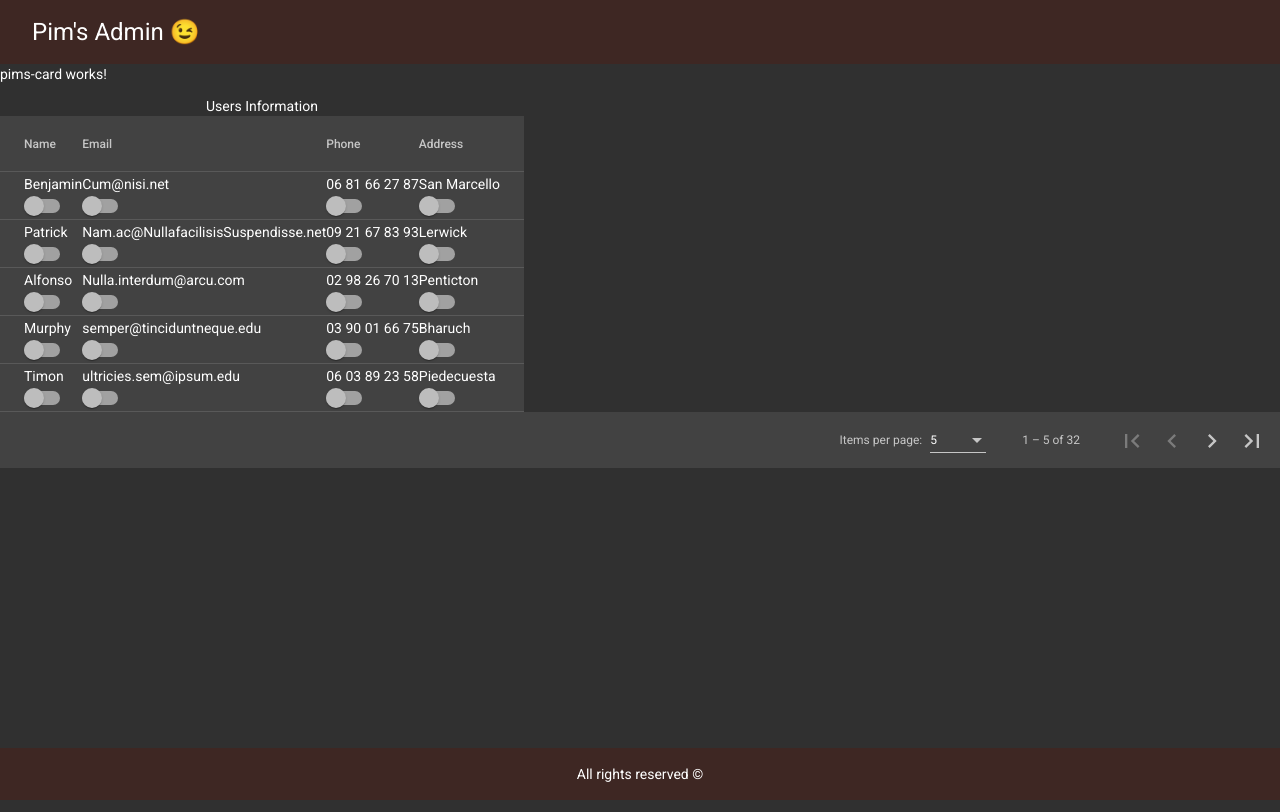
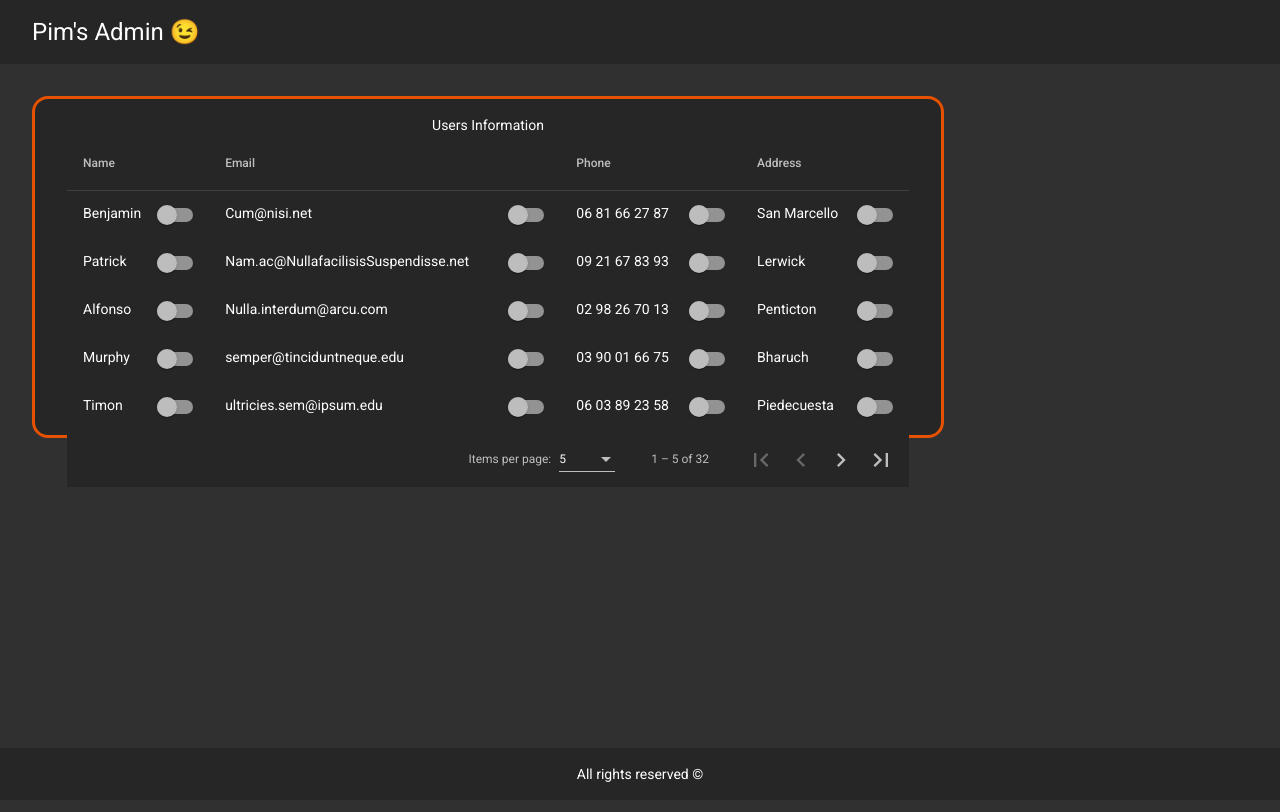
Before and after one commit to flowg/pims-admin, an Angular app: page /dashboard in a window 1280 px wide. Built offline with nearby package versions, Linux system fonts and the light colour scheme.

Commit message:
Added more styling

```diff
--- a/src/app/components/footer/footer.component.scss
+++ b/src/app/components/footer/footer.component.scss
@@ -1,14 +1,9 @@
 // Imports
 @import 'variables';
 
-// Variables
-
-// Extract the palettes you need from the theme definition
-$primary: map-get($pims-theme, primary);
-
 // Styling
 footer {
-  background-color: mat-color($primary);
+  background-color: $component-background;
   padding: $default-padding ( $default-padding * 2 );
   text-align: center;
 }
--- a/src/app/components/header/header.component.scss
+++ b/src/app/components/header/header.component.scss
@@ -1,14 +1,9 @@
 // Imports
 @import 'variables';
 
-// Variables
-
-// Extract the palettes you need from the theme definition
-$primary: map-get($pims-theme, primary);
-
 // Styling
 header {
-  background-color: mat-color($primary);
+  background-color: $component-background;
   padding: $default-padding ( $default-padding * 2 );
 
   h1 {
--- a/src/app/modules/dashboard/components/users-table/users-table.component.scss
+++ b/src/app/modules/dashboard/components/users-table/users-table.component.scss
@@ -0,0 +1,8 @@
+// Imports
+@import 'variables';
+
+// Styling
+:host {
+  display: block;
+  padding: $default-padding ( $default-padding * 2 );
+}
--- a/src/app/modules/dashboard/dashboard.component.html
+++ b/src/app/modules/dashboard/dashboard.component.html
@@ -1,3 +1,3 @@
-<pims-pims-card>
+<pims-pims-card id="users-table">
     <pims-users-table></pims-users-table>
 </pims-pims-card>
--- a/src/app/modules/dashboard/dashboard.component.scss
+++ b/src/app/modules/dashboard/dashboard.component.scss
@@ -0,0 +1,30 @@
+// Imports
+@import 'variables';
+
+// Styling
+:host {
+  height: 100%;
+  padding: $default-padding * 2;
+  display: grid;
+  grid-template-columns: 25% 25% 25% 25%;
+  grid-template-rows: 25% 25% 25% 25%;
+  grid-template-areas:
+    "users users users ."
+    "users users users ."
+    ". . . ."
+    ". . . .";
+
+  #users-table {
+    grid-area: users;
+  }
+}
+
+@media screen and (max-width: 1200px) {
+  :host {
+    grid-template-areas:
+    "users users users users"
+    "users users users users"
+    ". . . ."
+    ". . . .";
+  }
+}
--- a/src/app/modules/shared/components/pims-card/pims-card.component.html
+++ b/src/app/modules/shared/components/pims-card/pims-card.component.html
@@ -1,2 +1 @@
-<p>pims-card works!</p>
 <ng-content></ng-content>
--- a/src/app/modules/shared/components/pims-card/pims-card.component.scss
+++ b/src/app/modules/shared/components/pims-card/pims-card.component.scss
@@ -0,0 +1,14 @@
+// Imports
+@import 'variables';
+
+// Variables
+
+// Extract the palettes you need from the theme definition
+$accent: map-get($pims-theme, accent);
+
+// Styling
+:host {
+  border-radius: $default-border-radius;
+  background-color: $component-background;
+  border: medium solid mat-color($accent, darker);
+}
--- a/src/app/modules/shared/components/pims-table/pims-table.component.html
+++ b/src/app/modules/shared/components/pims-table/pims-table.component.html
@@ -11,11 +11,13 @@
                 </th>
                 <td mat-cell *matCellDef="let row; index as i" [title]="row[ column.name ]"
                     [tabindex]="getTabIndexForCell(i, j)">
-                    <div>{{ row[ column.name ] }}</div>
-                    <mat-slide-toggle *ngIf="validityToggle"
-                                      [tabindex]="getTabIndexForCell(i, j) + 1"
-                                      (change)="onValidityChanged($event, row, column)">
-                    </mat-slide-toggle>
+                    <div class="pims-cell">
+                        <span>{{ row[ column.name ] }}</span>
+                        <mat-slide-toggle *ngIf="validityToggle"
+                                          [tabindex]="getTabIndexForCell(i, j) + 1"
+                                          (change)="onValidityChanged($event, row, column)">
+                        </mat-slide-toggle>
+                    </div>
                 </td>
             </ng-container>
 
--- a/src/app/modules/shared/components/pims-table/pims-table.component.scss
+++ b/src/app/modules/shared/components/pims-table/pims-table.component.scss
@@ -0,0 +1,25 @@
+// Imports
+@import 'variables';
+
+// Styling
+.pims-table {
+  width: 100%;
+  background-color: $component-background;
+
+  th.mat-header-cell, td.mat-cell {
+    padding: 0 $default-padding;
+  }
+
+  td.mat-cell {
+    border-bottom: none;
+
+    .pims-cell {
+      display: flex;
+      justify-content: space-between;
+    }
+  }
+}
+
+.mat-paginator {
+  background-color: $component-background;
+}
--- a/src/assets/styling/_pims-theme.scss
+++ b/src/assets/styling/_pims-theme.scss
@@ -18,6 +18,6 @@ $pims-theme: mat-dark-theme((
         color: (
                 primary: $pims-primary,
                 accent: $pims-accent,
-                warn: $pims-warn,
+                warn: $pims-warn
         )
 ));
--- a/src/assets/styling/_variables.scss
+++ b/src/assets/styling/_variables.scss
@@ -3,3 +3,5 @@
 
 // Variables
 $default-padding: 1rem;
+$default-border-radius: 1rem;
+$component-background: hsl(0, 0%, 15%);
```
